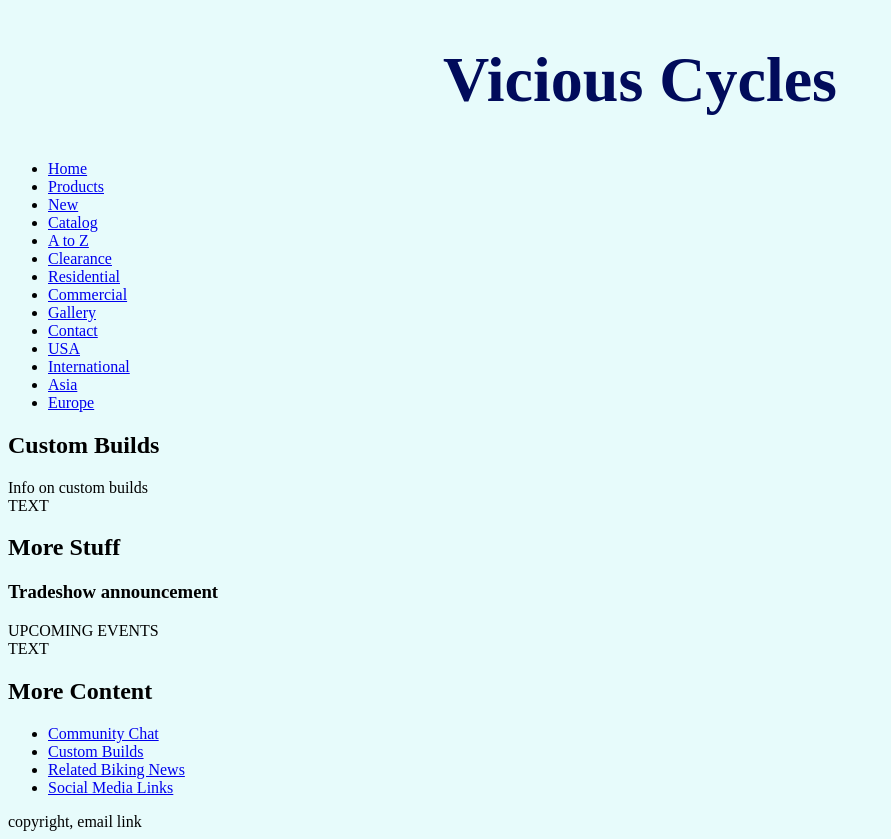
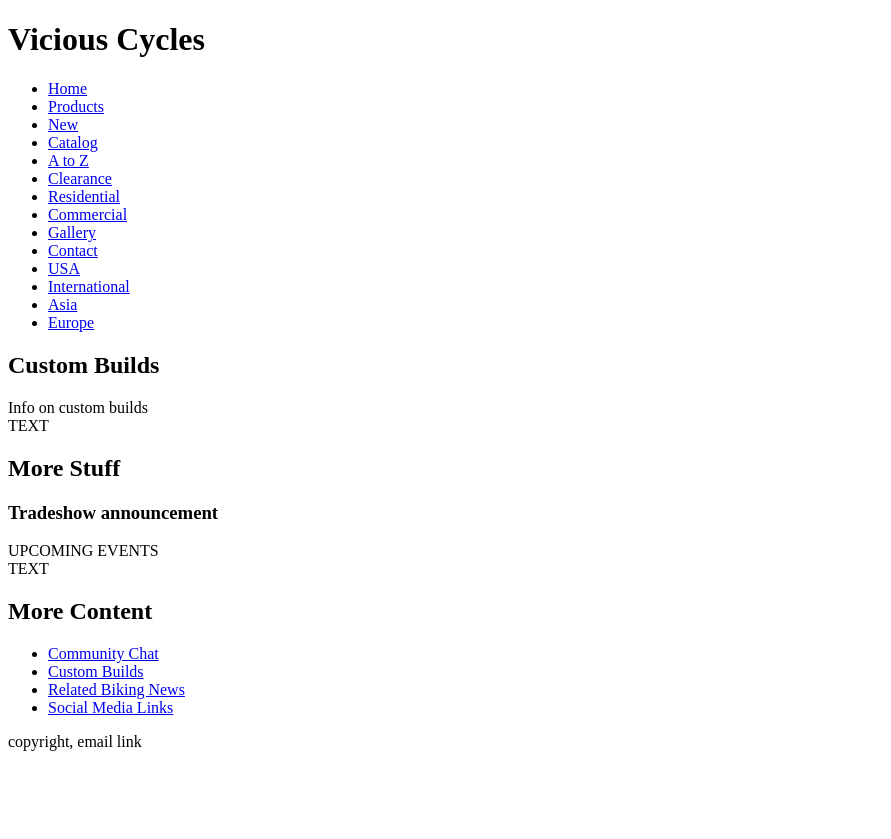
Before and after one commit to mariadepedro/ViciousCyclesProject, a plain HTML site: page index.html in a window 1280 px wide. Shown: the whole page, without its empty margins (0-891 px from the left). After the commit the page ends 800 px from the top, so only its background shows below. Drawn offline with Linux system fonts and the light colour scheme.

Commit message:
Update index.html

```diff
--- a/index.html
+++ b/index.html
@@ -3,16 +3,6 @@
 <meta charset="UTF-8">
 <meta name="viewport" content="width=device-width, initial-scale=1">
 <title>Vicious Cycles</title>
-<style>
-body {
-	background-color: #E7FBFB;
-}
-h1 {
-	font-size: 4em;
-	text-align: center;
-	color: #010B5B;
-}
-</style>
 </head>
 <body>
 <h1>Vicious Cycles</h1>
```
